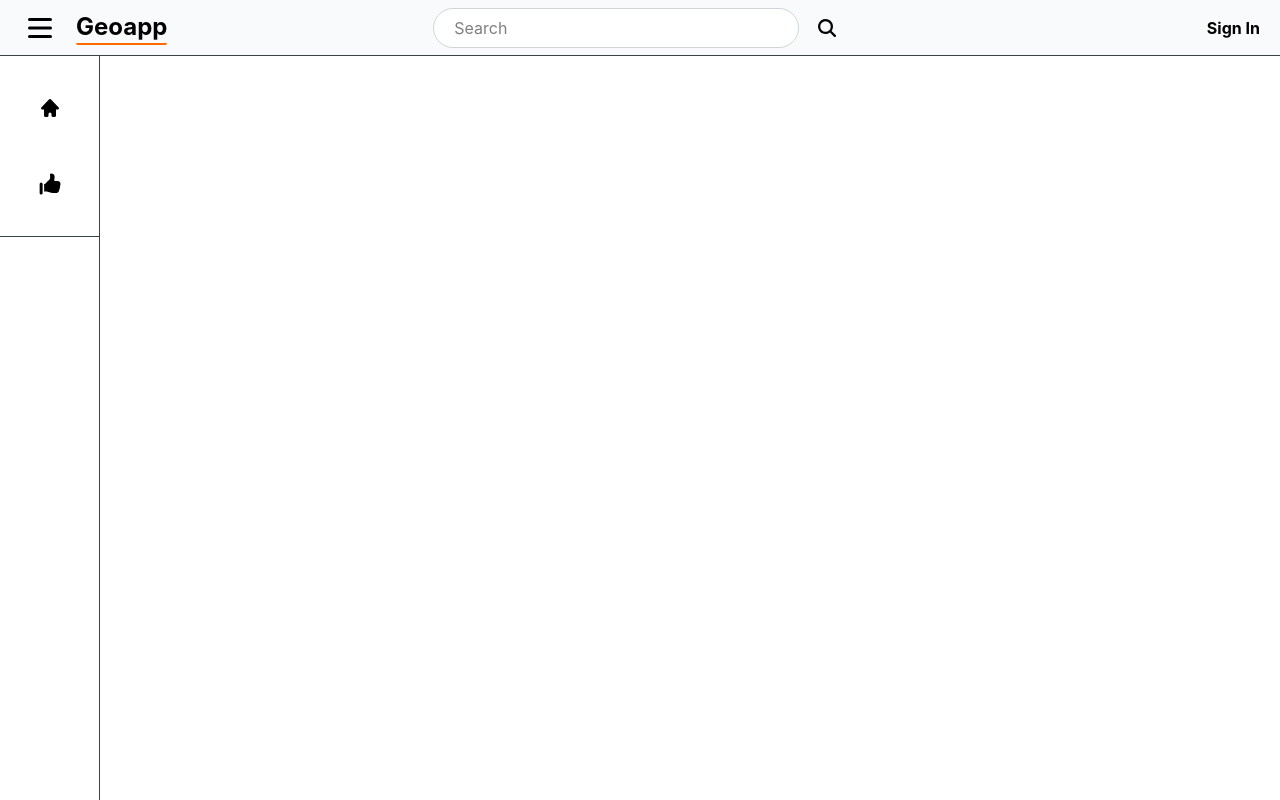
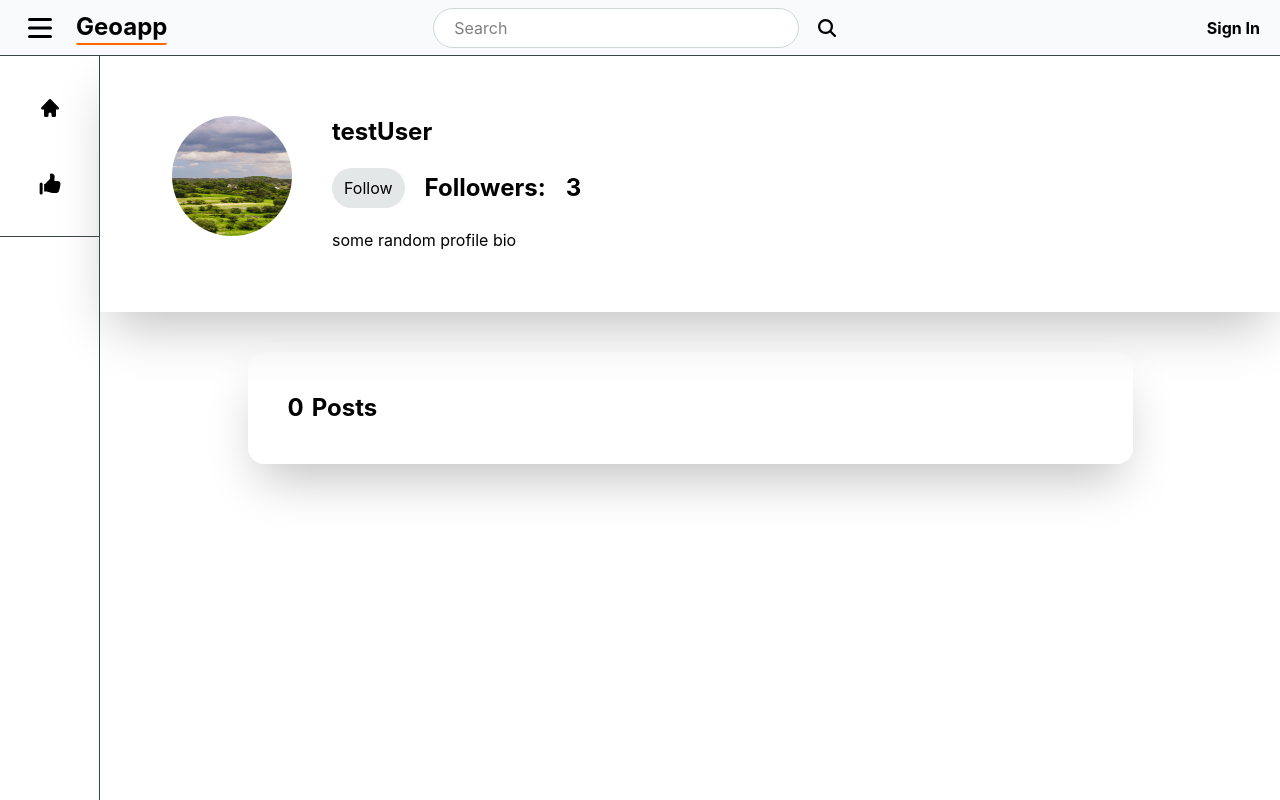
Before and after one commit to MattsAb/GeoProject, a React (Vite) app in the folder apps/web/: page /profile/1 in a window 1280 px wide. Before the commit this address had no page. Built offline with nearby package versions, Linux system fonts and the light colour scheme.

Commit message:
feat: add profile and create post pages

```diff
--- a/apps/web/package.json
+++ b/apps/web/package.json
@@ -10,6 +10,7 @@
     "preview": "vite preview"
   },
   "dependencies": {
+    "@geoapp/types": "*",
     "@heroicons/react": "^2.2.0",
     "@tailwindcss/vite": "^4.3.2",
     "react": "^19.2.7",
--- a/apps/web/src/App.tsx
+++ b/apps/web/src/App.tsx
@@ -4,6 +4,8 @@ import Header from "./components/Header"
 import Sidebar from "./components/sidebar_components/Sidebar"
 import { useState } from "react";
 import PostPage from "./pages/PostPage";
+import Profile from "./pages/Profile";
+import CreatePost from "./pages/CreatePost";
 
 function App() {
 
@@ -19,6 +21,8 @@ function App() {
             <Routes>
               <Route path="/" element={<Dashboard/>} />
               <Route path="/post/:id" element={<PostPage/>} />
+              <Route path="/profile/:id" element={<Profile/>} />
+              <Route path="/create" element={<CreatePost/>} />
             </Routes>
         </div>
 
--- a/apps/web/src/components/PostComponent.tsx
+++ b/apps/web/src/components/PostComponent.tsx
@@ -5,9 +5,10 @@ type PostComponentProps = {
     location: string
     username: string
     likes: number
+    id: string
 }
 
-function PostComponent ({photoUrl, location, username, likes}: PostComponentProps) {
+function PostComponent ({photoUrl, location, username, likes, id}: PostComponentProps) {
 
     const navigate = useNavigate();
 
--- /dev/null
+++ b/apps/web/src/pages/CreatePost.tsx
@@ -0,0 +1,87 @@
+import { useRef, useState } from "react";
+import SimpleButton from "../components/SimpleButton";
+import ErrorMessageComponent from "../components/ErrorMessageComponent";
+import { useNavigate } from "react-router-dom";
+
+function CreatePost () {
+
+    const [imageFile, setImageFile] = useState<File | null>(null)
+    const [description, setDescrition] = useState('');
+    const [preview, setPreview] = useState('');
+    const [errorMessage, setErrorMessage] = useState('');
+
+    const fileInputRef = useRef<HTMLInputElement>(null)
+    const navigate = useNavigate();
+
+    async function handleSubmit() {
+        /*if (!imageFile) {
+            setErrorMessage("please upload an image");
+            return;
+        }
+
+        const result = await createPost(description, imageFile);
+
+        if (result.success) {
+            navigate(`/profile/1`)
+        } else if (result.error) {
+            setErrorMessage(result.error)
+        }*/
+    }
+
+    function handleFileChange(e: React.ChangeEvent<HTMLInputElement>) {
+        const file = e.target.files?.[0] ?? null
+        setImageFile(file)
+        if (file) {
+            setPreview(URL.createObjectURL(file))
+        }
+    }
+
+    return (
+        <div className="w-full flex justify-center h-full">
+            <div className="h-full lg:w-2/3 w-full flex justify-center px-10 border-x dark:border-mist-700">
+                <div className="dark:bg-mist-800 w-full rounded-2xl p-10 flex flex-col gap-10 mt-10">
+                    <h1 className="font-bold text-2xl"> Create your post </h1>
+                        <div className="flex flex-col mt-10 gap-5">
+                            <>
+                                <input
+                                    ref={fileInputRef}
+                                    className="hidden"
+                                    type="file"
+                                    accept="image/*"
+                                    onChange={handleFileChange}
+                                />
+                                <button
+                                    className="bg-blue-500 active:bg-blue-400 text-white py-3 self-start px-4 rounded-xl cursor-pointer"
+                                    onClick={() => fileInputRef.current?.click()}
+                                > Upload image </button>
+                                {imageFile && <img src={preview} className="w-full object-contain max-h-150 dark:bg-mist-900 bg-mist-200" />}
+                            </>
+                        </div>
+                        <div className="">
+                            <h2 className="text-xl"> Description </h2>
+                            <textarea
+                                placeholder="description"
+                                rows={2}
+                                className="w-full p-3 border-b dark:border-mist-700 resize-none"
+                                value={description}
+                                onChange={e => setDescrition(e.target.value)}
+                            />
+
+                        </div>
+
+                        <ErrorMessageComponent message={errorMessage}/>
+
+                        <div className="flex self-end ">
+                            <SimpleButton
+                                label="Create"
+                                onClick={() => handleSubmit()}
+                                mode='artylic'
+                            />
+                        </div>
+                </div>
+            </div>
+        </div>
+    )
+}
+
+export default CreatePost
--- /dev/null
+++ b/apps/web/src/pages/Profile.tsx
@@ -0,0 +1,69 @@
+import { useEffect, useState } from "react"
+import ImageComponent from "../components/PostComponent";
+import SimpleButton from "../components/SimpleButton"
+import ErrorMessageComponent from "../components/ErrorMessageComponent";
+import { useParams } from "react-router-dom";
+import type { User } from "@geoapp/types";
+
+import img1 from "../assets/pexels-michelle-cuaya-1311865844-27349112.jpg"
+
+
+function Profile () {
+
+    const [profile, setProfile] = useState<User>()
+    const [ownProfile, setOwnProfile] = useState(false);
+    const [followerCount, setFollowerCount] = useState(0);
+    const [isfollowed, setIsFollowed] = useState(false);
+    const [errorMessage, setErrorMessage] = useState<string>('');
+
+    const { id } = useParams();
+
+    async function handleFollow() {}
+
+    return (
+        <div
+            className="w-full flex flex-col"
+            data-testId="userProfile"
+            >
+
+            <div className="w-full dark:bg-mist-800 py-15 flex gap-10 shadow-2xl">
+                { <> <img src={img1} className="w-30 h-30 rounded-full ml-18"/>
+                <div className="flex flex-col gap-5 w-1/3 justify-center">
+                    <h1 className="font-bold text-2xl"> testUser </h1>
+                    <div className="flex gap-5 items-center">
+                        { !ownProfile && <SimpleButton label={isfollowed ? "Unfollow" : "Follow"} onClick={() => handleFollow()}/>}
+                        <p className="font-bold text-2xl"> Followers: </p>
+                        <p className="font-bold text-2xl"> 3 </p>
+                    </div>
+                    <p className="overflow-auto wrap-break-word"> some random profile bio </p>
+                </div>
+
+                 </>}
+                <ErrorMessageComponent message={errorMessage}/>
+            </div>
+
+            <div className="w-full lg:w-3/4 md:w-4/5 dark:bg-mist-800 h-full self-center mt-10 p-10 rounded-2xl flex flex-col gap-10 shadow-2xl">
+                <div className="flex gap-2 items-center font-bold text-2xl">
+                    <h1> {profile?._count?.posts ? profile?._count?.posts : 0}</h1>
+                    <h1> Posts </h1>
+                </div>
+                { profile?.posts && <div className="columns-2 md:columns-3 lg:columns-4 gap-4 w-full">
+
+                        {profile.posts.map((post) => (
+                            <ImageComponent
+                            key={post.id}
+                            location={post.countryCode}
+                            photoUrl={post.photoUrl}
+                            username={post.user.username}
+                            likes={post._count?.likes || 0}
+                            id={post.id}
+                            />
+                        ))}
+
+                </div>}
+            </div>
+        </div>
+    )
+}
+
+export default Profile
```
